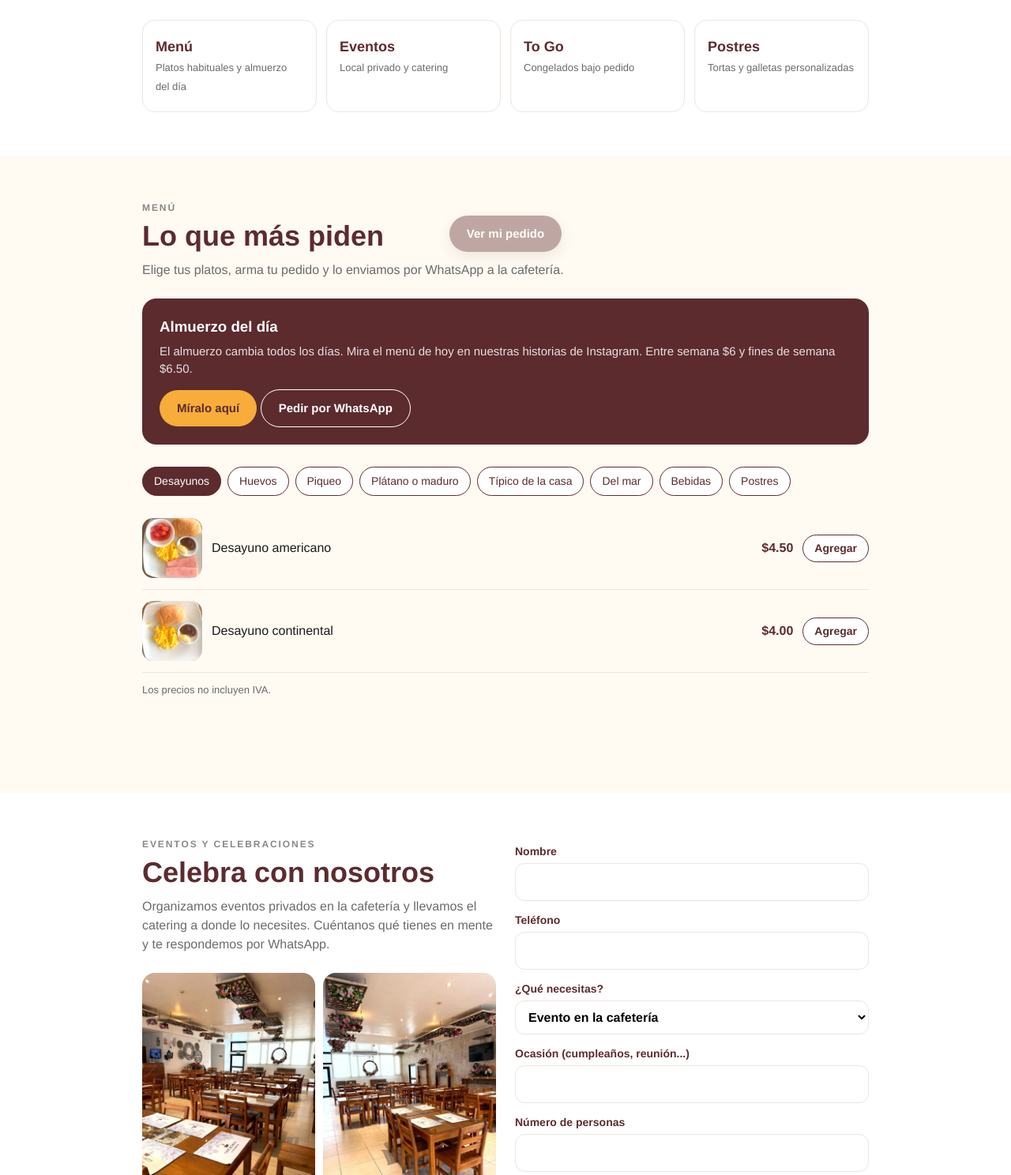
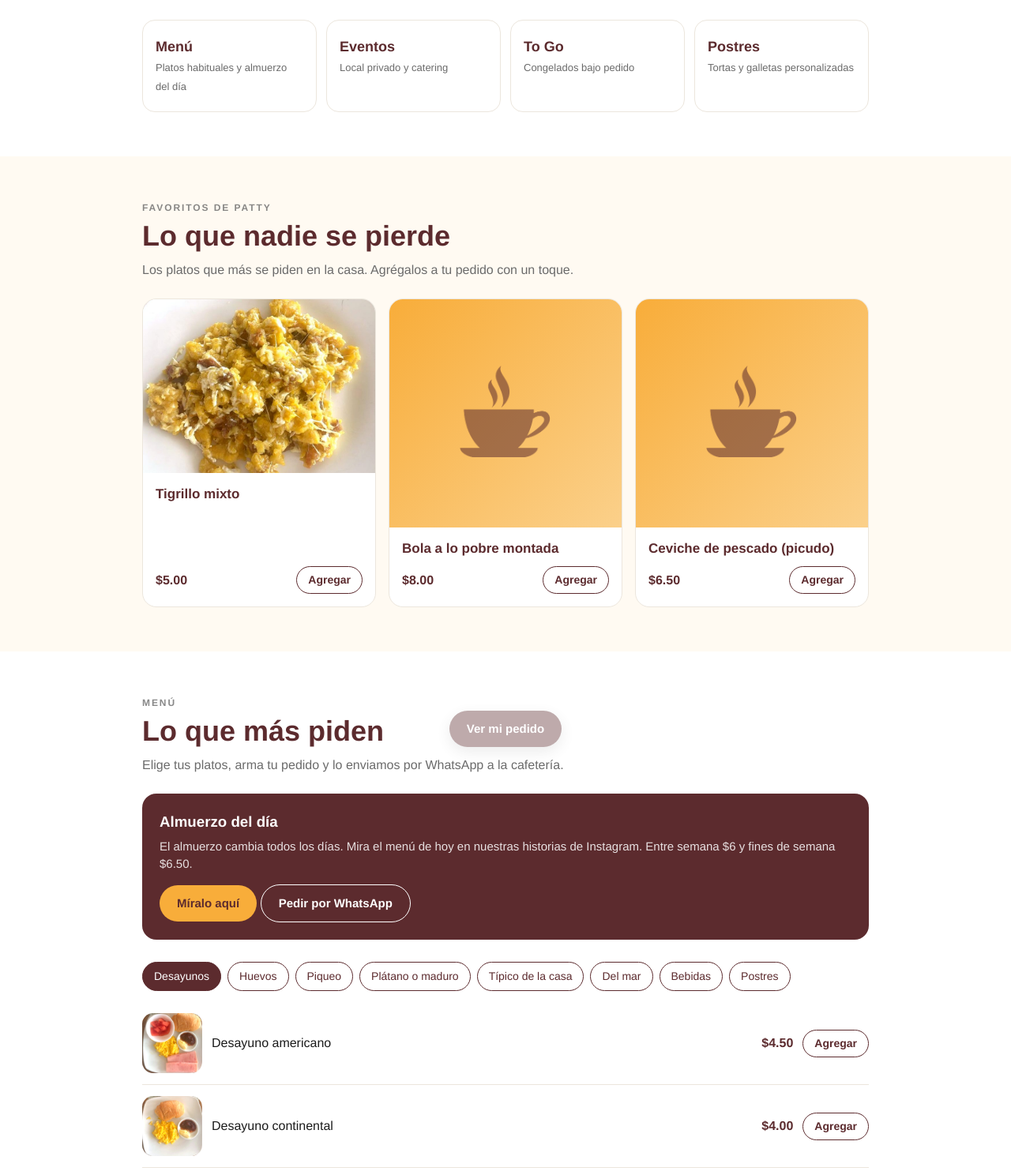
Before and after one commit to cafedepatty/cafedepatty.github.io, a plain HTML site: page index.html in a window 1280 px wide. Shown: the part 845-2333 px from the top of the page at 79% size. Drawn offline with nearby package versions, Linux system fonts and the light colour scheme.

Commit message:
Add files via upload

```diff
--- a/index.html
+++ b/index.html
@@ -86,7 +86,16 @@ footer a{color:var(--oro)}
 .gal img{width:100%;aspect-ratio:3/4;object-fit:cover;border-radius:16px;display:block}
 .gal.g3{grid-template-columns:repeat(3,1fr)}.gal.g3 img{aspect-ratio:1}
 .fach{width:100%;border-radius:16px;display:block}
-iframe{width:100%;height:260px;border:0;border-radius:16px}
+.wafab{position:fixed;right:16px;bottom:16px;z-index:15;width:56px;height:56px;border-radius:50%;background:#25D366;display:flex;align-items:center;justify-content:center;box-shadow:0 6px 18px rgba(0,0,0,.25)}
+.fav{display:grid;gap:16px;grid-template-columns:repeat(auto-fit,minmax(230px,1fr))}
+.fc{background:#fff;border:1px solid var(--ln);border-radius:18px;overflow:hidden;display:flex;flex-direction:column}
+.fc .fi{width:100%;aspect-ratio:4/3;object-fit:cover;display:block;cursor:zoom-in}
+.fc .fp{aspect-ratio:4/3;background:linear-gradient(135deg,var(--oro),#fbd08a);display:flex;align-items:center;justify-content:center}
+.fc .fp img{height:46%;opacity:.55}
+.fc .fb{padding:14px 16px 16px;display:flex;flex-direction:column;gap:10px;flex:1}
+.fc .fb b{font-size:17px;color:var(--vino)}
+.fc .fb .ft{display:flex;justify-content:space-between;align-items:center;margin-top:auto}
+iframe{width:100%;height:320px;margin-top:28px;border:0;border-radius:16px}
 </style>
 </head>
 <body>
@@ -115,7 +124,14 @@ iframe{width:100%;height:260px;border:0;border-radius:16px}
 <a class="cat" href="#postres"><b>Postres</b><span>Tortas y galletas personalizadas</span></a>
 </div></div></section>
 
-<section class="alt" id="menu"><div class="w">
+<section class="alt" id="favoritos"><div class="w">
+<div class="kick" style="color:var(--gr)">Favoritos de Patty</div>
+<h2>Lo que nadie se pierde</h2>
+<p class="lead">Los platos que más se piden en la casa. Agrégalos a tu pedido con un toque.</p>
+<div class="fav" id="fav"></div>
+</div></section>
+
+<section id="menu"><div class="w">
 <div class="kick" style="color:var(--gr)">Menú</div>
 <h2>Lo que más piden</h2>
 <p class="lead">Elige tus platos, arma tu pedido y lo enviamos por WhatsApp a la cafetería.</p>
@@ -127,15 +143,16 @@ iframe{width:100%;height:260px;border:0;border-radius:16px}
 <div class="bar"><button class="btn" id="vm" onclick="openCart('menu')" disabled>Ver mi pedido</button></div>
 </div></section>
 
-<section id="eventos"><div class="w grid2">
+<section class="alt" id="eventos"><div class="w grid2">
 <div><div class="kick" style="color:var(--gr)">Eventos y celebraciones</div>
 <h2>Celebra con nosotros</h2>
 <p class="lead">Organizamos eventos privados en la cafetería y llevamos el catering a donde lo necesites. Cuéntanos qué tienes en mente y te respondemos por WhatsApp.</p>
+<p class="note" style="margin:-12px 0 20px">Los eventos pueden ser fuera del horario de la cafetería: puedes elegir hora entre las 8H30 y las 18H00.</p>
 <div class="gal"><img src="foto-salon-1.jpg" alt="Salón de Café de Patty" loading="lazy"><img src="foto-salon-2.jpg" alt="Salón de Café de Patty con mesas de madera y flores" loading="lazy"></div></div>
 <div><form id="fe"></form></div>
 </div></section>
 
-<section class="alt" id="togo"><div class="w">
+<section id="togo"><div class="w">
 <div class="kick" style="color:var(--gr)">To Go</div>
 <h2>Bocaditos ecuatorianos congelados</h2>
 <p class="lead">Para llevar a casa y disfrutar cuando quieras. Se preparan bajo pedido: elige una fecha a partir de 48 horas.</p>
@@ -144,7 +161,7 @@ iframe{width:100%;height:260px;border:0;border-radius:16px}
 <div class="bar"><button class="btn" id="vt" onclick="openCart('togo')" disabled>Ver mi pedido To Go</button></div>
 </div></section>
 
-<section id="postres"><div class="w">
+<section class="alt" id="postres"><div class="w">
 <div class="kick" style="color:var(--gr)">Postres</div>
 <h2>Tortas, galletas y cupcakes personalizados</h2>
 <p class="lead">Hechos bajo pedido según tu diseño, sabor y ocasión. Llena el formulario y te confirmamos el precio por WhatsApp.</p>
@@ -152,7 +169,7 @@ iframe{width:100%;height:260px;border:0;border-radius:16px}
 <div><form id="fp"></form></div></div>
 </div></section>
 
-<section class="alt" id="visitanos"><div class="w grid2">
+<section id="visitanos"><div class="w"><div class="grid2">
 <div class="info"><div class="kick" style="color:var(--gr)">Visítanos</div><h2>Dónde estamos</h2>
 <p><b>Dirección</b><br>Calle U9 y Av. U4, ciudadela Universitaria, Manta</p>
 <p><b>Horario</b><br>Martes a domingo, de 8H30 a 15H30</p>
@@ -160,10 +177,13 @@ iframe{width:100%;height:260px;border:0;border-radius:16px}
 <p><b>Redes</b><br><a href="https://www.instagram.com/cafedepattymanta" target="_blank" rel="noopener">Instagram</a> · <a href="https://www.facebook.com/share/1GGN39kdvY/" target="_blank" rel="noopener">Facebook</a></p>
 <a class="btn" href="https://maps.app.goo.gl/km7Upg4cmXowSpAg9" target="_blank" rel="noopener">Cómo llegar</a></div>
 <div><img class="fach" src="foto-fachada.jpg" alt="Fachada de Café de Patty en la ciudadela Universitaria" loading="lazy"></div>
+</div>
+<iframe title="Mapa de Café de Patty" src="https://maps.google.com/maps?q=-0.9483375,-80.7465602&z=17&output=embed" loading="lazy" referrerpolicy="no-referrer-when-downgrade"></iframe>
 </div></section>
 </main>
 <footer><div class="w">© Café de Patty · Manta, Ecuador · ¡Delicioso como en casa!</div></footer>
 
+<a class="wafab" href="https://wa.me/593993589700?text=Hola%2C%20quisiera%20hacer%20una%20consulta" target="_blank" rel="noopener" aria-label="Escríbenos por WhatsApp"><svg viewBox="0 0 24 24" width="30" height="30" fill="#fff"><path d="M17.472 14.382c-.297-.149-1.758-.867-2.03-.967-.273-.099-.471-.148-.67.15-.197.297-.767.966-.94 1.164-.173.199-.347.223-.644.075-.297-.15-1.255-.463-2.39-1.475-.883-.788-1.48-1.761-1.653-2.059-.173-.297-.018-.458.13-.606.134-.133.298-.347.446-.52.149-.174.198-.298.298-.497.099-.198.05-.371-.025-.52-.075-.149-.669-1.612-.916-2.207-.242-.579-.487-.5-.669-.51-.173-.008-.371-.01-.57-.01-.198 0-.52.074-.792.372-.272.297-1.04 1.016-1.04 2.479 0 1.462 1.065 2.875 1.213 3.074.149.198 2.096 3.2 5.077 4.487.709.306 1.262.489 1.694.625.712.227 1.36.195 1.871.118.571-.085 1.758-.719 2.006-1.413.248-.694.248-1.289.173-1.413-.074-.124-.272-.198-.57-.347m-5.421 7.403h-.004a9.87 9.87 0 01-5.031-1.378l-.361-.214-3.741.982.998-3.648-.235-.374a9.86 9.86 0 01-1.51-5.26c.001-5.45 4.436-9.884 9.888-9.884 2.64 0 5.122 1.03 6.988 2.898a9.825 9.825 0 012.893 6.994c-.003 5.45-4.437 9.884-9.885 9.884m8.413-18.297A11.815 11.815 0 0012.05 0C5.495 0 .16 5.335.157 11.892c0 2.096.547 4.142 1.588 5.945L.057 24l6.305-1.654a11.882 11.882 0 005.683 1.448h.005c6.554 0 11.89-5.335 11.893-11.893a11.821 11.821 0 00-3.48-8.413z"/></svg></a>
 <dialog id="dlg"></dialog>
 <dialog id="pic" onclick="this.close()"><img id="picimg" alt=""></dialog>
 
@@ -181,6 +201,7 @@ const MENU=[
 ['Postres',[['Tiramisú',3],['Galletas',0.75]]]
 ];
 const TOGO=[['Corviches','foto-corviches.jpg'],['Pastelillos','foto-pastelillos.jpg'],['Pan de almidón','foto-pan-almidon.jpg'],['Tortillas de maíz','foto-tortillas-maiz.jpg']].map(a=>[a[0],6,'Paquete · bajo pedido',a[1]]);
+const FAV=['Tigrillo mixto','Bola a lo pobre montada','Ceviche de pescado (picudo)'];
 const cart={menu:{},togo:{}};
 const $=s=>document.querySelector(s);
 const money=n=>'$'+n.toFixed(2);
@@ -194,13 +215,21 @@ function rowHTML(t,id,it){
 const ITEMS={};
 MENU.forEach((c,i)=>c[1].forEach((it,j)=>ITEMS['m'+i+'_'+j]=['menu',it]));
 TOGO.forEach((it,j)=>ITEMS['t'+j]=['togo',it]);
+const ID={};Object.entries(ITEMS).forEach(([k,v])=>{if(v[0]=='menu')ID[v[1][0]]=k});
 function chg(t,id,d){
  const it=ITEMS[id][1],o=cart[t][id]||{it,q:0};
  o.q=Math.max(0,o.q+d);
  if(o.q)cart[t][id]=o;else delete cart[t][id];
  render();if($('#dlg').open&&$('#dlg').dataset.t==t)cartDlg(t,true);
 }
+function favHTML(n){
+ const id=ID[n],it=ITEMS[id][1],q=(cart.menu[id]||{}).q||0;
+ const pic=it[3]?`<img class="fi" src="${it[3]}" alt="${it[0]}" loading="lazy" onclick="zoom(this)">`:`<div class="fp"><img src="taza.png" alt=""></div>`;
+ const act=q?`<div class="q"><button onclick="chg('menu','${id}',-1)" aria-label="Quitar">−</button><b>${q}</b><button onclick="chg('menu','${id}',1)" aria-label="Agregar">+</button></div>`:`<button class="add" onclick="chg('menu','${id}',1)">Agregar</button>`;
+ return `<div class="fc">${pic}<div class="fb"><b>${it[0]}</b><div class="ft"><span class="p" style="font-weight:700;color:var(--vino)">${money(it[1])}</span>${act}</div></div></div>`;
+}
 function render(){
+ $('#fav').innerHTML=FAV.map(favHTML).join('');
  $('#chips').innerHTML=MENU.map((c,i)=>`<button class="chip ${i==curCat?'on':''}" onclick="curCat=${i};render()">${c[0]}</button>`).join('');
  $('#list').innerHTML=MENU[curCat][1].map((it,j)=>rowHTML('menu','m'+curCat+'_'+j,it)).join('');
  $('#tg').innerHTML=TOGO.map((it,j)=>rowHTML('togo','t'+j,it)).join('');
@@ -210,9 +239,10 @@ const total=t=>Object.values(cart[t]).reduce((a,o)=>a+o.q*o.it[1],0);
 
 const HORAS=[];for(let h=8.5;h<=15;h+=.5){const H=Math.floor(h),M=h%1?'30':'00';HORAS.push(`${String(H).padStart(2,'0')}:${M}`)}
 const iso=d=>{const x=new Date();x.setDate(x.getDate()+d);return x.toLocaleDateString('sv-SE')};
+const HORAS_EV=[];for(let h=8.5;h<=18;h+=.5){const H=Math.floor(h),M=h%1?'30':'00';HORAS_EV.push(`${String(H).padStart(2,'0')}:${M}`)}
 const F_ORD=[['nombre','Nombre','text',1],['tel','Teléfono','tel',1],['entrega','Tipo de entrega','select',1,['Retiro en el local','Domicilio']],['dir','Dirección de entrega','text',0,0,1],['fecha','Fecha de entrega','date',1],['hora','Hora deseada','select',1,HORAS],['obs','Observaciones','textarea',0],['pago','Método de pago','select',1,['Efectivo','Transferencia']]];
-const F_EVT=[['nombre','Nombre','text',1],['tel','Teléfono','tel',1],['tipo','¿Qué necesitas?','select',1,['Evento en la cafetería','Catering (en mi lugar)']],['ocasion','Ocasión (cumpleaños, reunión...)','text',1],['personas','Número de personas','number',1],['fecha','Fecha','date',1],['hora','Hora','select',1,HORAS],['lugar','Dirección del evento (solo catering)','text',0],['presu','Presupuesto aproximado','text',0],['obs','Observaciones','textarea',0]];
-const F_POS=[['nombre','Nombre','text',1],['tel','Teléfono','tel',1],['prod','¿Qué quieres pedir?','select',1,['Torta personalizada','Postre personalizado','Galletas personalizadas','Cupcakes personalizados']],['cant','Cantidad o porciones','text',1],['ocasion','Ocasión y diseño o texto deseado','textarea',1],['sabor','Sabor o relleno preferido','text',0],['fecha','Fecha de entrega','date',1],['entrega','Tipo de entrega','select',1,['Retiro en el local','Domicilio']],['dir','Dirección de entrega','text',0,0,1],['presu','Presupuesto aproximado','text',0],['obs','Observaciones','textarea',0]];
+const F_EVT=[['nombre','Nombre','text',1],['tel','Teléfono','tel',1],['tipo','¿Qué necesitas?','select',1,['Servicio de catering','Evento privado en nuestro local','Otro tipo de servicio']],['ocasion','Ocasión (cumpleaños, reunión...)','text',1],['personas','Número de personas','number',1],['fecha','Fecha','date',1],['hora','Hora','select',1,HORAS_EV],['lugar','Dirección del evento (si es catering)','text',0],['presu','Presupuesto aproximado','text',0],['obs','Cuéntanos más detalles','textarea',0]];
+const F_POS=[['nombre','Nombre','text',1],['tel','Teléfono','tel',1],['prod','¿Qué quieres pedir?','select',1,['Torta','Postre','Galleta','Cupcake']],['cant','Cantidad o porciones','text',1],['ocasion','Ocasión y diseño o texto deseado','textarea',1],['sabor','Sabor o relleno preferido','text',0],['fecha','Fecha de entrega','date',1],['entrega','Tipo de entrega','select',1,['Retiro en el local','Domicilio']],['dir','Dirección de entrega','text',0,0,1],['presu','Presupuesto aproximado','text',0],['obs','Observaciones','textarea',0]];
 
 function fieldsHTML(F,minDays){
  return F.map(f=>{const[id,l,t,r,o,dep]=f;let c;
```
